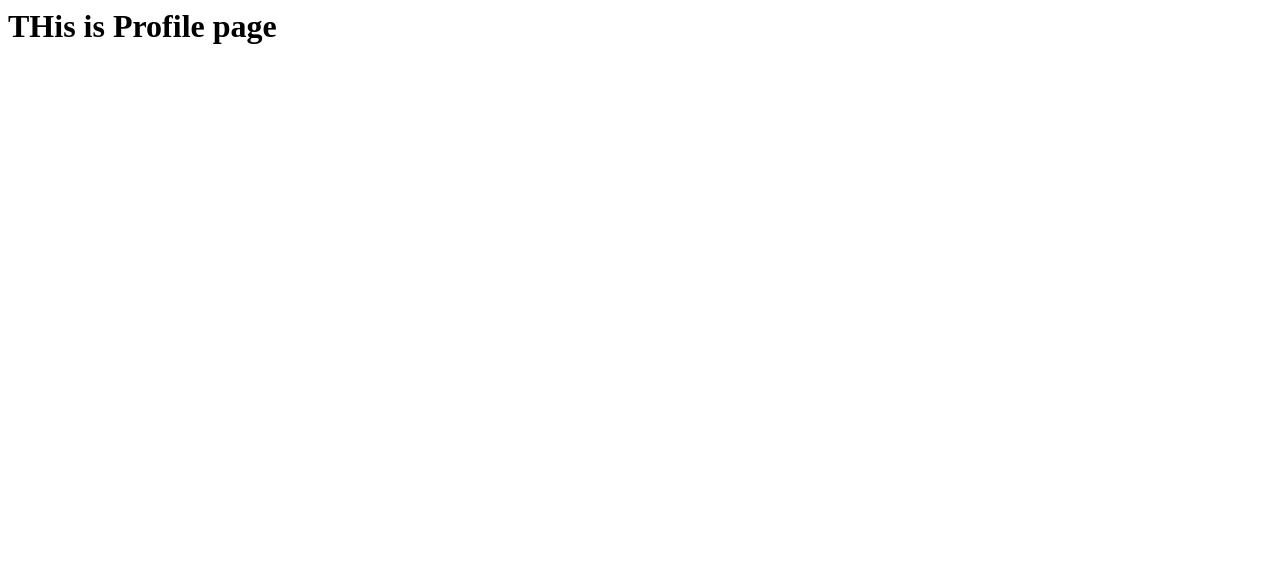
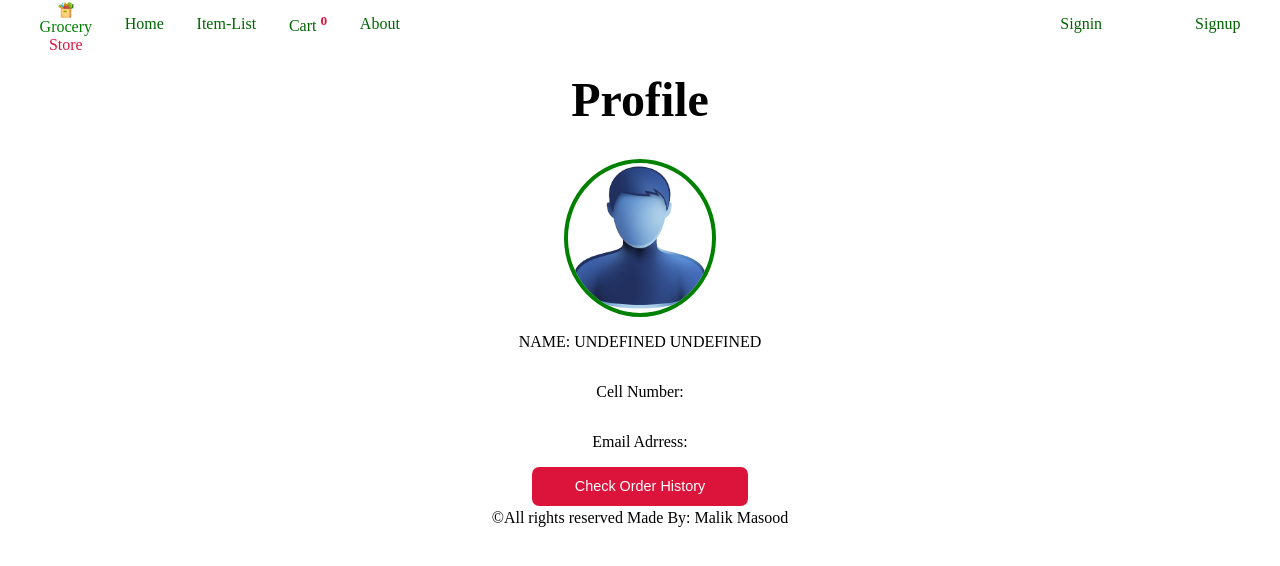
Before and after one commit to Masood802/groceryapp, a Vue app: page /profile in a window 1280 px wide. Shown: the top 566 px of the page. Built offline with nearby package versions, Linux system fonts and the light colour scheme.

Commit message:
new component added profile page added

```diff
--- a/src/router/index.js
+++ b/src/router/index.js
@@ -8,6 +8,7 @@ import CheckoutForm from "../views/CheckoutForm.vue";
 import PaymentDetails from "../views/PaymentDetails.vue";
 import { useGroceryStore } from "../stores/grocery";
 import Profile from "../views/Profile.vue";
+import OrderHistory from "../views/OrderHistory.vue";
 const router = createRouter({
   history: createWebHistory(import.meta.env.BASE_URL),
   routes: [
@@ -73,6 +74,11 @@ const router = createRouter({
       name: "Profile",
       component: Profile,
     },
+    {
+      path: "/order-history",
+      name: "OrderHistory",
+      component: OrderHistory,
+    },
   ],
 });
 // router.beforeEach(function (to, from, next) {
--- /dev/null
+++ b/src/views/OrderHistory.vue
@@ -0,0 +1,19 @@
+<template>
+  <Header></Header>
+  <h1>There are no order Histroy for Your Account</h1>
+  <div>
+    {{ orderDetail }}
+  </div>
+</template>
+
+<script setup>
+import { onMounted, ref } from "vue";
+import Header from "../components/Header.vue";
+let orderDetail = ref([]);
+onMounted(() => {
+  orderDetail.value = localStorage.getItem("order");
+  orderDetail.value = JSON.parse(orderDetail.value);
+});
+</script>
+
+<style></style>
--- a/src/views/PaymentDetails.vue
+++ b/src/views/PaymentDetails.vue
@@ -105,7 +105,9 @@ function confirm() {
     alert("Enter Valid data and try again");
   } else {
     paymentdone.value = true;
-    localStorage.clear();
+    console.log(localStorage);
+    localStorage.setItem("order", JSON.stringify(cart));
+    localStorage.removeItem("cart");
     store.cartitems = [];
     cardNo.value = "XXXX XXXX XXXX XXXX";
     HolderName.value = "";
--- a/src/views/Profile.vue
+++ b/src/views/Profile.vue
@@ -1,5 +1,58 @@
-<template><h1>THis is Profile page</h1></template>
+<template>
+  <Header></Header>
+  <div class="profile">
+    <h1>Profile</h1>
+    <img src="../assets/profile.png" alt="profile-picture" />
+    <p id="uper">
+      Name: {{ store.user.firstName + " " + store.user.lastName }}
+    </p>
+    <p>Cell Number: {{ store.user.cellno }}</p>
+    <p>Email Adrress: {{ store.user.email }}</p>
+    <button type="button" @click="router.push('/order-history')">
+      Check Order History
+    </button>
+  </div>
+  <the-footer></the-footer>
+</template>
 
-<script setup></script>
+<script setup>
+import { useGroceryStore } from "../stores/grocery";
+import Header from "../components/Header.vue";
+import { useRouter } from "vue-router";
+import TheFooter from "../components/TheFooter.vue";
+let store = useGroceryStore();
+let router = useRouter();
+</script>
 
-<style></style>
+<style scoped>
+.profile {
+  width: 50%;
+  display: flex;
+  flex-direction: column;
+  justify-content: center;
+  align-content: center;
+  align-items: center;
+  margin: auto;
+}
+h1 {
+  text-align: center;
+  font-size: 3em;
+}
+img {
+  width: 9em;
+  border: 0.3em solid green;
+  border-radius: 50%;
+}
+#uper {
+  text-transform: uppercase;
+}
+button {
+  width: 15em;
+  padding: 0.8em 1em;
+  border: none;
+  background-color: crimson;
+  color: white;
+  border-radius: 0.5em;
+  font-size: 0.9em;
+}
+</style>
```
Also changed, not shown: src/assets/profile.png (added).
